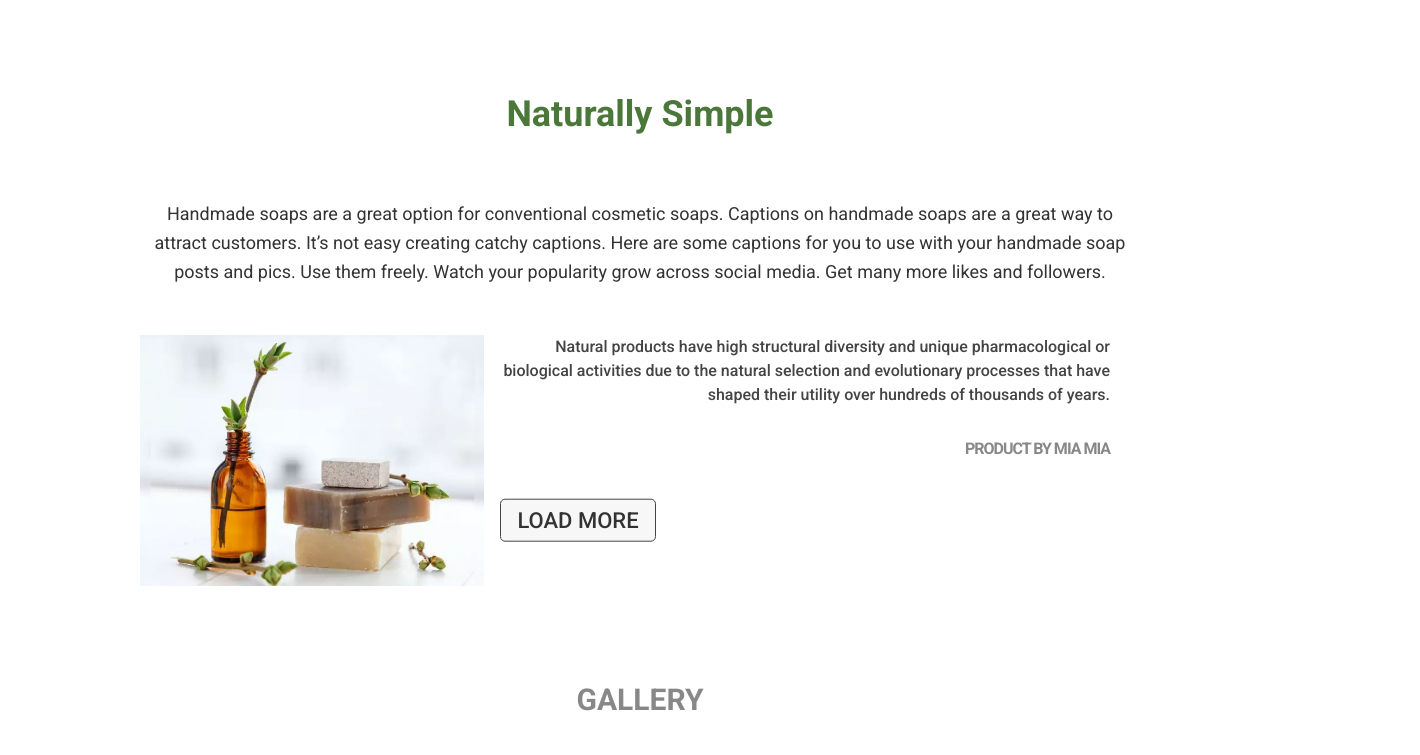
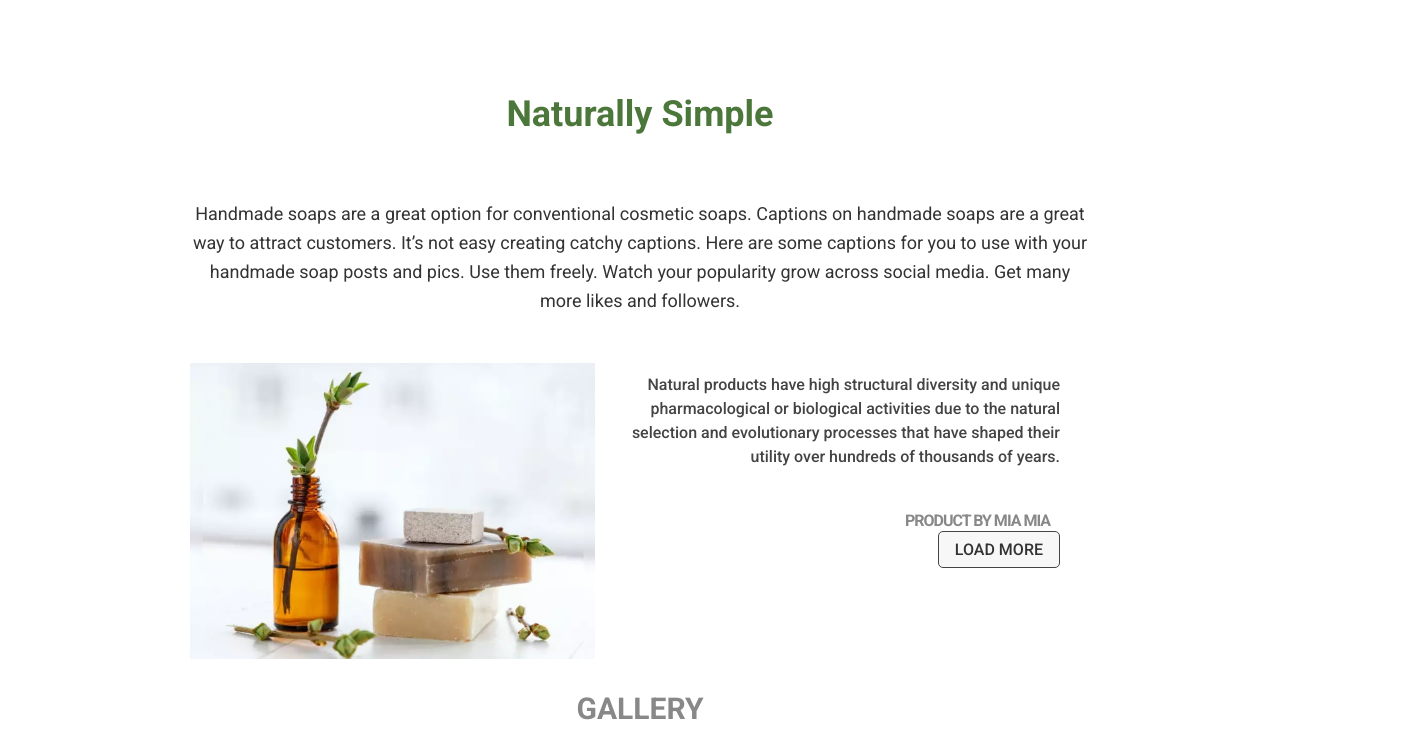
Before and after one commit to MowgliGit/Website-for-Soap, a plain HTML site: page index.html in a window 1280 px wide. Shown: the part 1784-2539 px from the top of the page, 1420 px wide, since content can reach past the window. Drawn offline with nearby package versions, Linux system fonts and the light colour scheme.

Commit message:
some changes

```diff
--- a/css/mediaqueries.css
+++ b/css/mediaqueries.css
@@ -5,6 +5,7 @@
   }
   .hero {
     width: 90vw;
+    margin: 0 auto;
   }
   .main-heading {
     font-size: 4rem;
@@ -13,16 +14,27 @@
     font-size: 2rem;
   }
   .grid-gallery {
+    width: 95vw;
+    margin: 0 auto;
     align-items: center;
     justify-content: center;
   }
   .grid-naturrally {
-    grid-template-columns: 35fr 65fr;
+    grid-template-columns: 55fr 65fr;
+  }
+  .span {
+    margin: 1rem;
   }
   .naturally-float {
     border: 1px solid #444;
     padding: 8px 16px;
-    transform: translate(0%, 90%);
+    font-size: 1.6rem;
+  }
+  .naturally {
+    max-width: 90%;
+    margin: 0 auto;
+  }
+  .paragrapgnatour {
   }
 }
 /* Mobile device */
@@ -62,7 +74,9 @@
     display: none;
   }
   .hero {
-    width: 100vw;
+    width: 90vw;
+    margin: 0 auto;
+
     height: 100vh;
   }
   .hero-headings {
--- a/css/style.css
+++ b/css/style.css
@@ -205,6 +205,7 @@ html {
 .right-section {
   text-align: right;
   padding-right: 3rem;
+  padding-top: 1rem;
 }
 span {
   font-size: 1.6rem;
@@ -214,16 +215,18 @@ span {
   color: #888;
   display: inline-block;
 }
+.span {
+  margin-bottom: 5rem;
+}
 .naturally-float {
   text-transform: uppercase;
   font-weight: 500;
   font-size: 2.2rem;
-  position: absolute;
-  top: 50%;
   background-color: #f7f7f7;
   border-radius: 5px;
   border: 2px solid #444;
   padding: 1rem 2rem;
+  cursor: pointer;
 }
 /* GALLERY */
 .section-gallery {
--- a/index.html
+++ b/index.html
@@ -139,9 +139,10 @@
               selection and evolutionary processes that have shaped their
               utility over hundreds of thousands of years.
             </p>
-            <span class="left">product by mia mia</span>
+
+            <span class="span left">product by mia mia</span>
             <div class="box-float">
-              <h4 class="naturally-float">Load more</h4>
+              <btn class="naturally-float">Load more</btn>
             </div>
           </div>
         </div>
```
